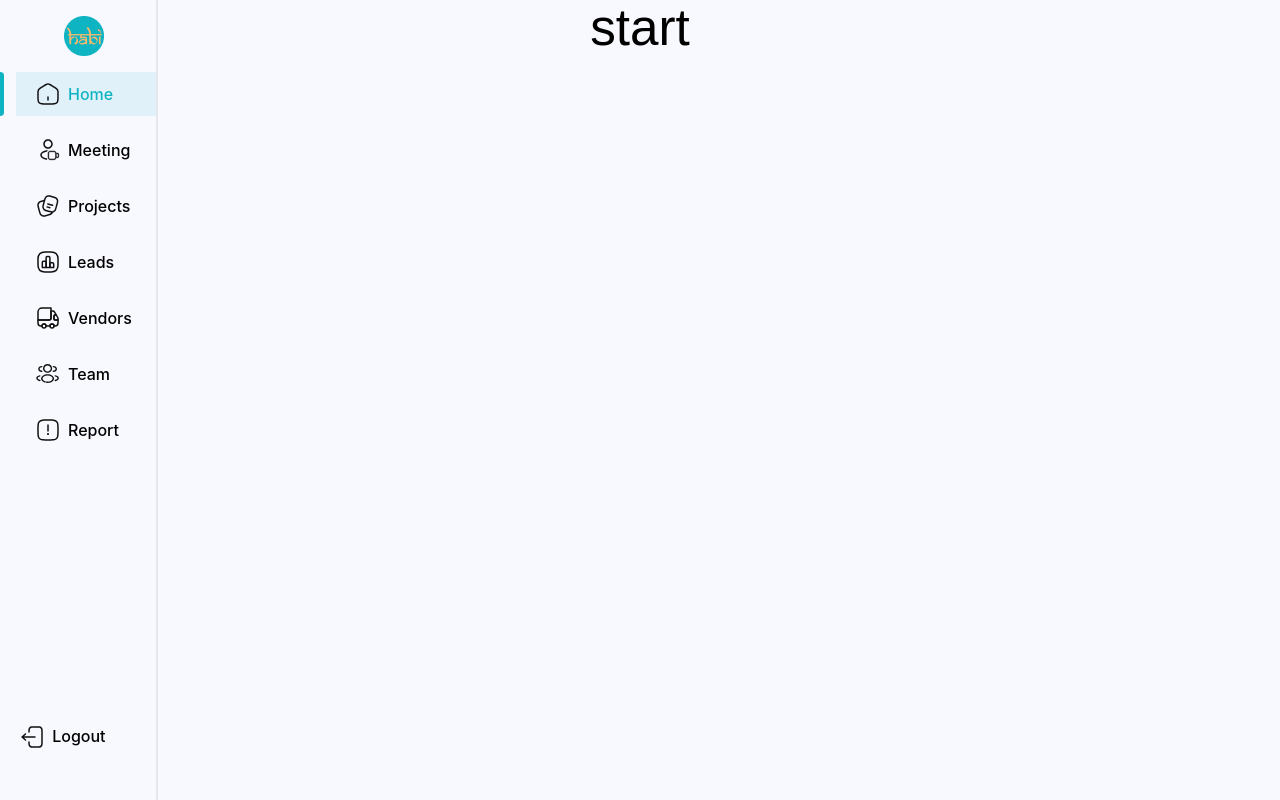
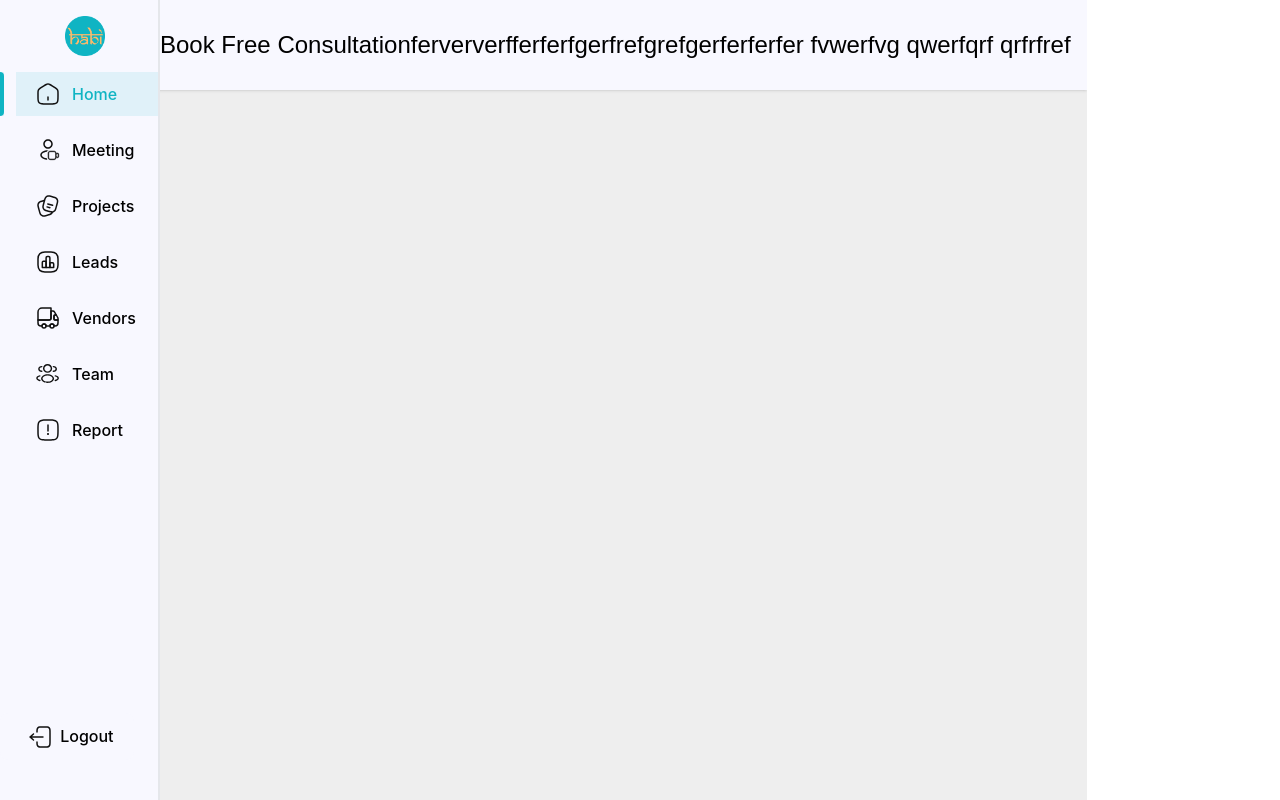
Before and after one commit to tejudharanesh/HABI_internal, a React (Vite) app: page / in a window 1280 px wide. Built offline with nearby package versions, Linux system fonts and the light colour scheme.

Commit message:
created dashboard

```diff
--- /dev/null
+++ b/src/components/header/Header.jsx
@@ -0,0 +1,34 @@
+import React from "react";
+
+const Header = () => {
+  return (
+    <div className="flex flex-col items-center bg-background font-poppins w-full md:w-[80px] h-auto">
+      <input
+        type="text"
+        placeholder="Search Task, Meeting, Projects..."
+        className="border rounded p-2 w-1/3"
+      />
+      <div className="flex space-x-4">
+        <button className="bg-teal-500 text-white px-4 py-2 rounded">
+          Assign Task
+        </button>
+        <button className="bg-teal-500 text-white px-4 py-2 rounded">
+          Add Employee
+        </button>
+        <div className="flex items-center">
+          <img
+            src="profile-pic-url" // Replace with actual image URL
+            alt="Profile"
+            className="w-10 h-10 rounded-full"
+          />
+          <div className="ml-2">
+            <p>Hi, Anil Kumar</p>
+            <p className="text-gray-500 text-sm">Senior Architect</p>
+          </div>
+        </div>
+      </div>
+    </div>
+  );
+};
+
+export default Header;
--- a/src/components/navbar/Navbar.jsx
+++ b/src/components/navbar/Navbar.jsx
@@ -78,16 +78,14 @@ const Navbar = () => {
   ];
 
   return (
-    <div className="flex h-screen">
+    <div className="fixed top-0 left-0 md:w-20 lg:w-40">
       {/* Side Navbar */}
       <div
-        className={`fixed top-0 left-0 h-full w-auto bg-layoutColor text-white transform ${
+        className={`h-full bg-layoutColor text-white transform ${
           isOpen ? "translate-x-0 animate-elasticSlide" : "-translate-x-full"
         } transition-transform duration-300 ease-in-out md:translate-x-0`}
       >
-        <nav
-          className={`bg-layoutColor w-auto border-r-2 pt-10 md:pt-0 h-screen`}
-        >
+        <nav className={`bg-layoutColor border-r-2 pt-10 md:pt-0 h-screen`}>
           <div className="flex flex-col justify-between h-screen relative">
             <div className={`flex justify-center px-4 items-center py-4`}>
               <img
@@ -102,7 +100,7 @@ const Navbar = () => {
                 <div key={button.id} className={`relative w-auto `}>
                   <Link
                     to={button.link}
-                    className={`px-7 md:px-3  lg:pl-3 lg:pr-6 py-2.5 flex flex-row space-x-2 hover:bg-primaryO w-full ${
+                    className={`px-7 md:px-3  lg:pl-3 lg:pr-6 py-2.5 flex flex-row space-x-3 hover:bg-primaryO w-full ${
                       selected === button.id ? " bg-primaryO" : "bg-inherit"
                     }`}
                     onClick={() => setSelected(button.id)}
@@ -129,7 +127,11 @@ const Navbar = () => {
                 </div>
               ))}
               <button className="bg-layoutColor absolute bottom-10">
-                <img src={logout} alt="Logout" className="inline-block mr-2" />
+                <img
+                  src={logout}
+                  alt="Logout"
+                  className="inline-block mr-2 ml-2"
+                />
                 <span className="text-black inline-block md:hidden lg:inline">
                   Logout
                 </span>
--- a/src/pages/Admin/Home.jsx
+++ b/src/pages/Admin/Home.jsx
@@ -2,12 +2,14 @@ import React from "react";
 
 function Home() {
   return (
-    <div className="min-h-screen flex flex-col items-center bg-background font-poppins w-full h-auto">
-      <div className="flex flex-col items-center w-screen bg-layoutColor h-full  top-0">
-        <h1 className="text-black">start</h1>
-      </div>
-      <div className="flex flex-col w-screen bg-layoutColor h-auto">
-        <h1 className="text-black">end</h1>{" "}
+    <div className="min-h-screen flex flex-col items-center bg-background font-poppins w-full">
+      <div
+        className={`flex flex-col items-center w-full bg-layoutColor shadow p-4 h-auto mb-3 md:pl-20 lg:pl-40`}
+      >
+        <h1 className="text-[21px] lg:text-[24px] my-4 text-black font-medium">
+          Book Free Consultationferververfferferfgerfrefgrefgerferferfer
+          fvwerfvg qwerfqrf qrfrfref
+        </h1>
       </div>
     </div>
   );
--- a/src/pages/dashboard/Dashboard.jsx
+++ b/src/pages/dashboard/Dashboard.jsx
@@ -1,17 +1,16 @@
-import React, { useState, useEffect } from "react";
-import { Route, Routes } from "react-router-dom";
-import Navbar from "../../components/Navbar/Navbar";
+import React from "react";
+import Navbar from "../../components/navbar/Navbar";
 import Home from "../Admin/Home";
 
 function Dashboard() {
   return (
-    <div className="flex">
+    <div className="flex h-screen overflow-hidden">
       {/* Navbar */}
       <Navbar />
 
       {/* Main Content */}
+      {/* Add ml-64 to create space for the navbar */}
       <div className="flex flex-col flex-grow">
-        {/* Routes */}
         <Home />
       </div>
     </div>
```
